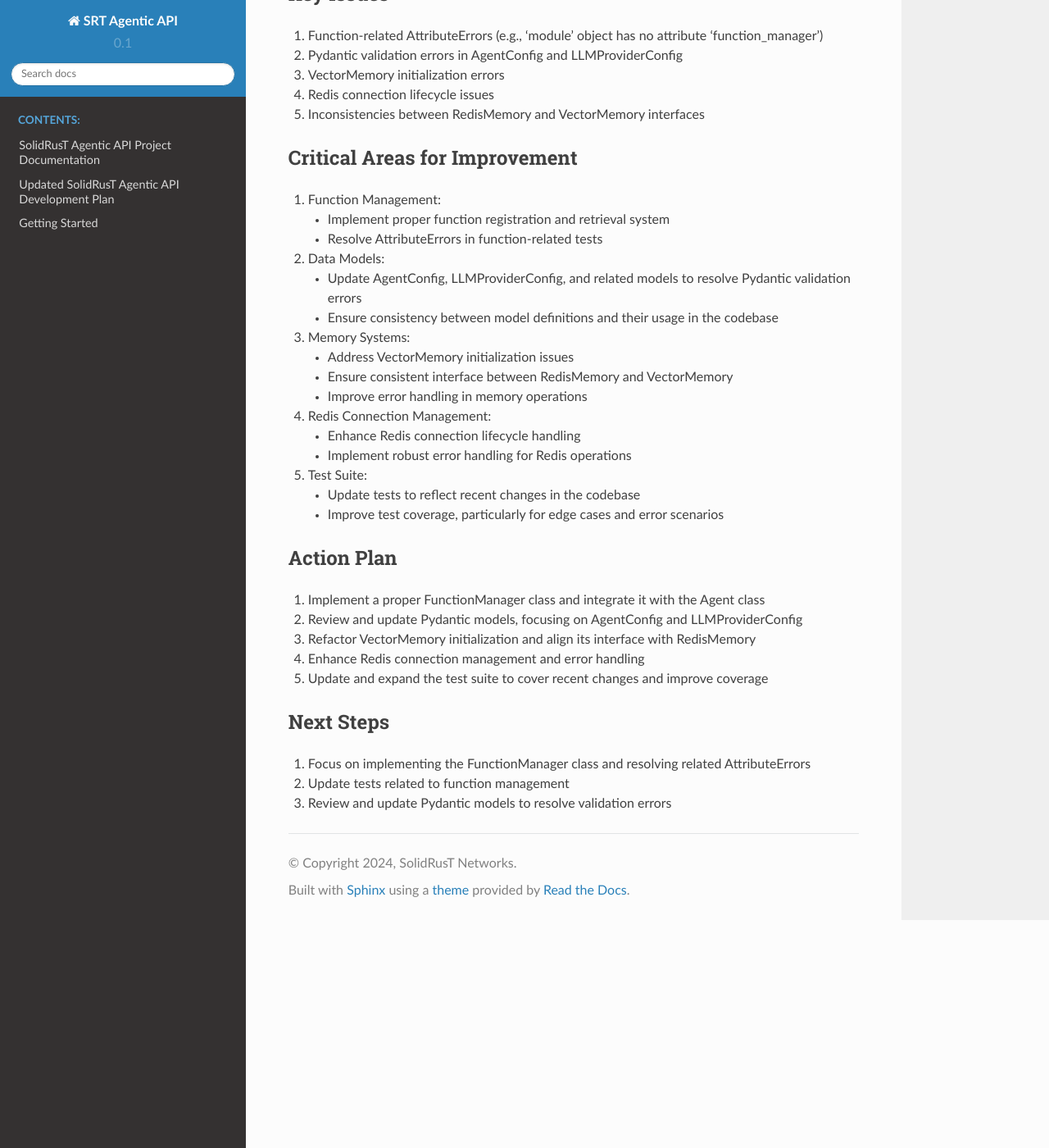
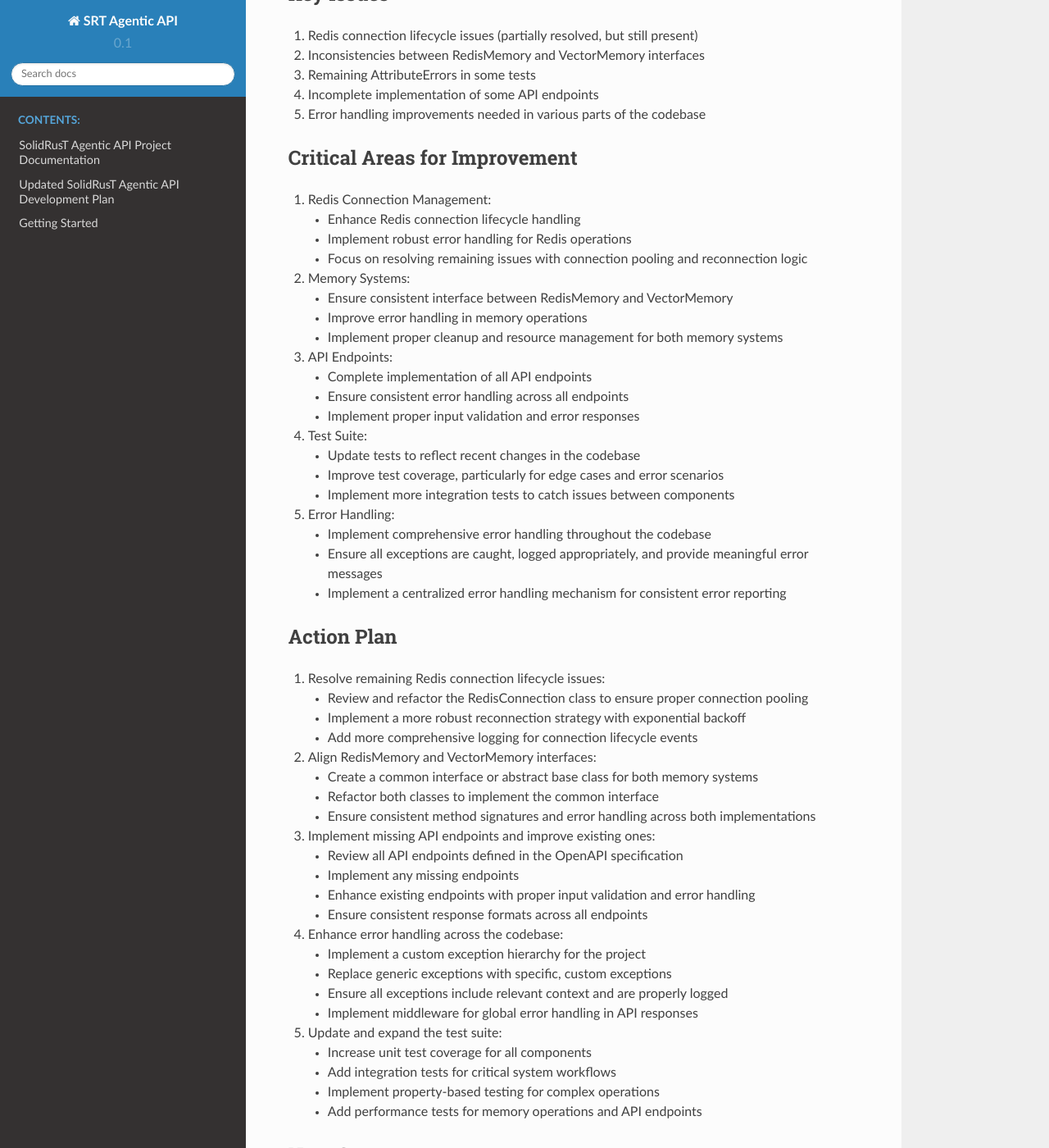
Before and after one commit to suparious/srt-agentic-api, a Sphinx documentation site: the page built from docs/project/test_error_assessment.md, in a window 1280 px wide and 1400 px high, scrolled down 360 px. Shown: the whole window at 82% size. Built offline with Sphinx 7.4.7 and the Read the Docs theme 2.0.0, drawn with Linux system fonts in a browser that asks for light colours; pages that are not in the unit, such as notebooks, are missing from menus; some of the changed text lies outside the part shown.

Commit message:
working on memory integration to the agents, wrapping up development cycle

```diff
--- a/docs/project/test_error_assessment.md
+++ b/docs/project/test_error_assessment.md
@@ -2,47 +2,96 @@
 
 ## Current Status
 - Code coverage: 61% (Target: 80%)
-- Passing tests: 26 out of 89 (29.2% pass rate)
-- Failed tests: 21
-- Errors: 42
+- Passing tests: 28 out of 96 (29.2% pass rate)
+- Failed tests: 23
+- Errors: 45
 
 ## Key Issues
-1. Function-related AttributeErrors (e.g., 'module' object has no attribute 'function_manager')
-2. Pydantic validation errors in AgentConfig and LLMProviderConfig
-3. VectorMemory initialization errors
-4. Redis connection lifecycle issues
-5. Inconsistencies between RedisMemory and VectorMemory interfaces
+1. Redis connection lifecycle issues (partially resolved, but still present)
+2. Inconsistencies between RedisMemory and VectorMemory interfaces
+3. Remaining AttributeErrors in some tests
+4. Incomplete implementation of some API endpoints
+5. Error handling improvements needed in various parts of the codebase
 
 ## Critical Areas for Improvement
-1. Function Management:
-   - Implement proper function registration and retrieval system
-   - Resolve AttributeErrors in function-related tests
+1. Redis Connection Management:
+   - Enhance Redis connection lifecycle handling
+   - Implement robust error handling for Redis operations
+   - Focus on resolving remaining issues with connection pooling and reconnection logic
 
-2. Data Models:
-   - Update AgentConfig, LLMProviderConfig, and related models to resolve Pydantic validation errors
-   - Ensure consistency between model definitions and their usage in the codebase
-
-3. Memory Systems:
-   - Address VectorMemory initialization issues
+2. Memory Systems:
    - Ensure consistent interface between RedisMemory and VectorMemory
    - Improve error handling in memory operations
+   - Implement proper cleanup and resource management for both memory systems
 
-4. Redis Connection Management:
-   - Enhance Redis connection lifecycle handling
-   - Implement robust error handling for Redis operations
+3. API Endpoints:
+   - Complete implementation of all API endpoints
+   - Ensure consistent error handling across all endpoints
+   - Implement proper input validation and error responses
 
-5. Test Suite:
+4. Test Suite:
    - Update tests to reflect recent changes in the codebase
    - Improve test coverage, particularly for edge cases and error scenarios
+   - Implement more integration tests to catch issues between components
+
+5. Error Handling:
+   - Implement comprehensive error handling throughout the codebase
+   - Ensure all exceptions are caught, logged appropriately, and provide meaningful error messages
+   - Implement a centralized error handling mechanism for consistent error reporting
 
 ## Action Plan
-1. Implement a proper FunctionManager class and integrate it with the Agent class
-2. Review and update Pydantic models, focusing on AgentConfig and LLMProviderConfig
-3. Refactor VectorMemory initialization and align its interface with RedisMemory
-4. Enhance Redis connection management and error handling
-5. Update and expand the test suite to cover recent changes and improve coverage
+1. Resolve remaining Redis connection lifecycle issues:
+   - Review and refactor the RedisConnection class to ensure proper connection pooling
+   - Implement a more robust reconnection strategy with exponential backoff
+   - Add more comprehensive logging for connection lifecycle events
+
+2. Align RedisMemory and VectorMemory interfaces:
+   - Create a common interface or abstract base class for both memory systems
+   - Refactor both classes to implement the common interface
+   - Ensure consistent method signatures and error handling across both implementations
+
+3. Implement missing API endpoints and improve existing ones:
+   - Review all API endpoints defined in the OpenAPI specification
+   - Implement any missing endpoints
+   - Enhance existing endpoints with proper input validation and error handling
+   - Ensure consistent response formats across all endpoints
+
+4. Enhance error handling across the codebase:
+   - Implement a custom exception hierarchy for the project
+   - Replace generic exceptions with specific, custom exceptions
+   - Ensure all exceptions include relevant context and are properly logged
+   - Implement middleware for global error handling in API responses
+
+5. Update and expand the test suite:
+   - Increase unit test coverage for all components
+   - Add integration tests for critical system workflows
+   - Implement property-based testing for complex operations
+   - Add performance tests for memory operations and API endpoints
 
 ## Next Steps
-1. Focus on implementing the FunctionManager class and resolving related AttributeErrors
-2. Update tests related to function management
-3. Review and update Pydantic models to resolve validation errors
+1. Focus on resolving the remaining Redis connection lifecycle issues:
+   - Implement connection pooling with proper resource management
+   - Add comprehensive logging for connection events
+   - Develop a suite of stress tests to ensure connection stability under load
+
+2. Refactor memory systems to use a common interface:
+   - Define an abstract base class for memory systems
+   - Update RedisMemory and VectorMemory to inherit from the base class
+   - Ensure all methods have consistent signatures and error handling
+
+3. Conduct a comprehensive review of API endpoints:
+   - Identify and implement any missing endpoints
+   - Standardize input validation and error responses across all endpoints
+   - Implement rate limiting and authentication for all endpoints
+
+4. Implement a custom exception hierarchy and global error handling:
+   - Define custom exceptions for different error categories
+   - Implement a global error handler for API responses
+   - Update all components to use the new exception hierarchy
+
+5. Expand and improve the test suite:
+   - Increase unit test coverage to at least 80%
+   - Add integration tests for all critical system workflows
+   - Implement performance benchmarks for memory operations and API endpoints
+
+By focusing on these areas, the next development cycle should significantly improve the overall quality, reliability, and maintainability of the SolidRusT Agentic API project.
```
Also changed, not shown: 11 other files.
